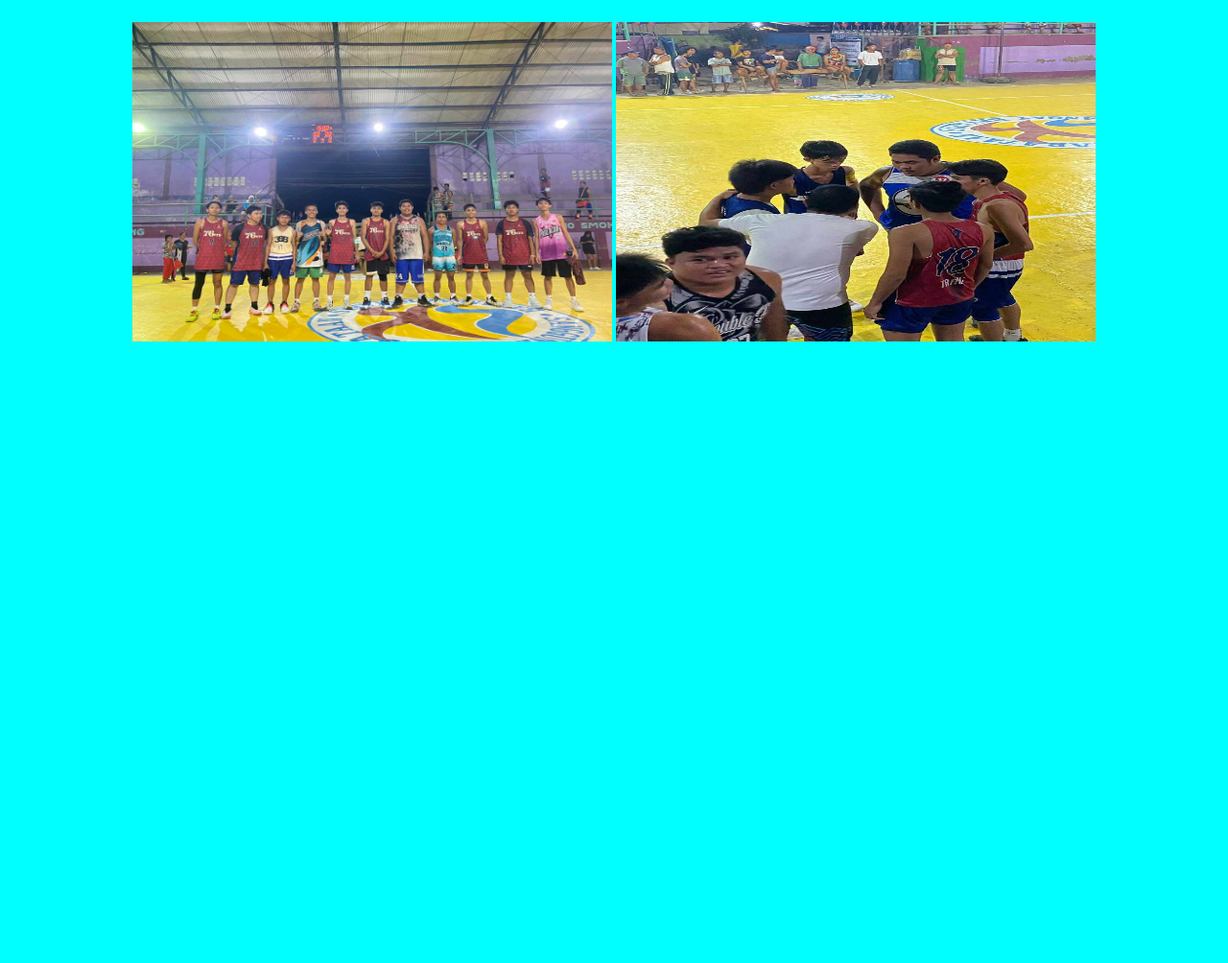
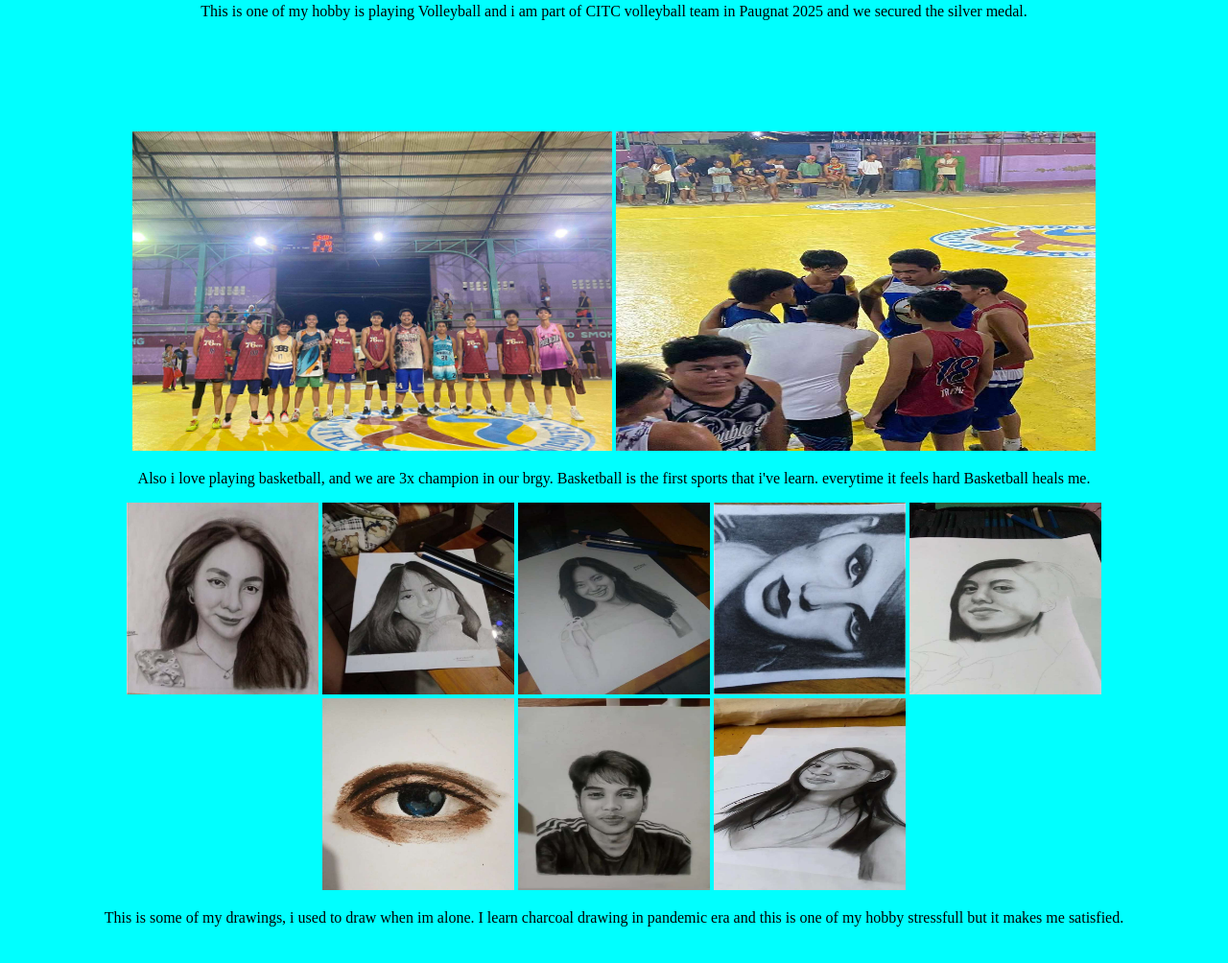
Before and after one commit to Bhyrnne27/kiyoshi, a plain HTML site: page hobbies.html in a window 1280 px wide. Shown: the part 550-1554 px from the top of the page at 96% size. Before the commit the page ends 918 px from the top, so only its background shows below. Drawn offline with Linux system fonts and the light colour scheme.

Commit message:
added changes

```diff
--- a/hobbies.html
+++ b/hobbies.html
@@ -12,16 +12,27 @@
         <li><a href="family.html">My Family</a></li>
     </ul>
     <center>
+
+        <h1>This is my Hobbies...</h1>
         <DIV class="Volleyball">
         <img src="473719738_1728505661210614_1417537250767767046_n.jpg" alt="Volleyball"
         width="500" height="333">
         <p>This is one of my hobby is playing Volleyball and i am part of CITC volleyball team in Paugnat 2025 and we secured the silver medal.</p>
         </DIV>
-        <div>
+        <div class="Basketball">
         <img src="485828084_1376691199999158_8985069499294086144_n.jpg" alt="TEAMMATES" width="500" height="333">
         <img src="486485997_9840292022681663_331328910402285961_n.jpg" alt="players" width="500" height="333">
+        <p>Also i love playing basketball, and we are 3x champion in our brgy. Basketball is the first sports that i've learn. everytime it feels hard Basketball heals me.</p>
         <div>
-
+            <img src="485499689_673273298400751_493845339311162390_n.jpg" alt="players" width="200" height="200">
+            <img src="485619376_9852383231472520_6419469062150053712_n.jpg" alt="players" width="200" height="200">
+            <img src="486460322_675656078156692_4671378418324884007_n.jpg" alt="players" width="200" height="200">
+            <img src="485771210_1009895850510809_5339589609194236534_n.jpg" alt="players" width="200" height="200">
+            <img src="486799116_1067546128515500_5110940066543819206_n.jpg" alt="players" width="200" height="200">
+            <img src="485845703_1006340628152272_8507925942582560504_n.jpg" alt="players" width="200" height="200">
+            <img src="485870058_2777238385799357_4050972247641809936_n.jpg" alt="players" width="200" height="200">
+            <img src="485747165_1307605303629180_1527535000688876437_n.jpg" alt="players" width="200" height="200">
+            <p>This is some of my drawings, i used to draw when im alone. I learn charcoal drawing in pandemic era and this is one of my hobby stressfull but it makes me satisfied.</p>
         </div>
     </center>
 </body>
@@ -32,5 +43,8 @@
     .Volleyball{
         padding: 50px;
     }
+    .Basketball{
+        padding: 50px;
+    }
 </style>
 </html>
```
Also changed, not shown: 485499689_673273298400751_493845339311162390_n.jpg (added), 485619376_9852383231472520_6419469062150053712_n.jpg (added), 485747165_1307605303629180_1527535000688876437_n.jpg (added), 485771210_1009895850510809_5339589609194236534_n.jpg (added), 485845703_1006340628152272_8507925942582560504_n.jpg (added), 485870058_2777238385799357_4050972247641809936_n.jpg (added), 486460322_675656078156692_4671378418324884007_n.jpg (added), 486799116_1067546128515500_5110940066543819206_n.jpg (added).
